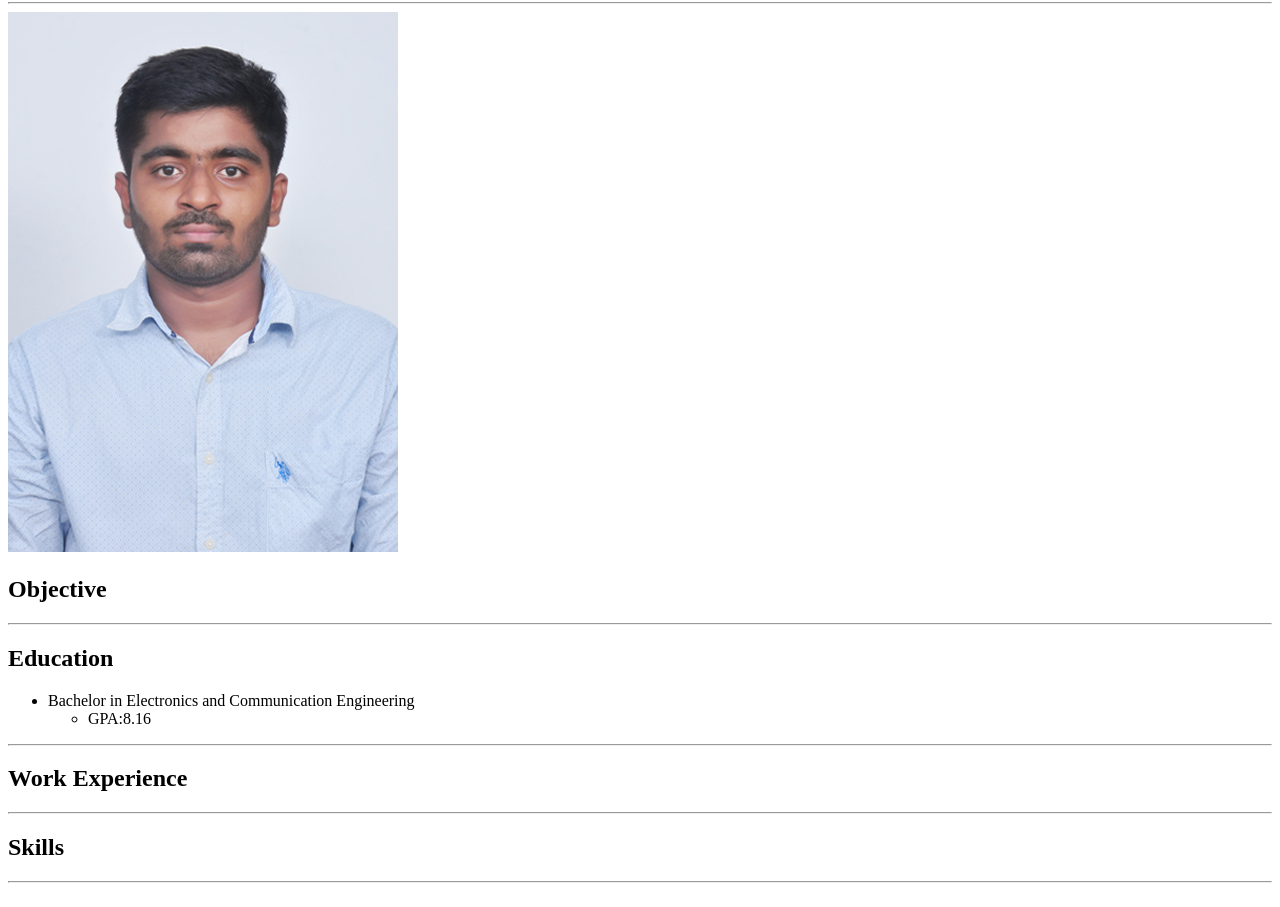
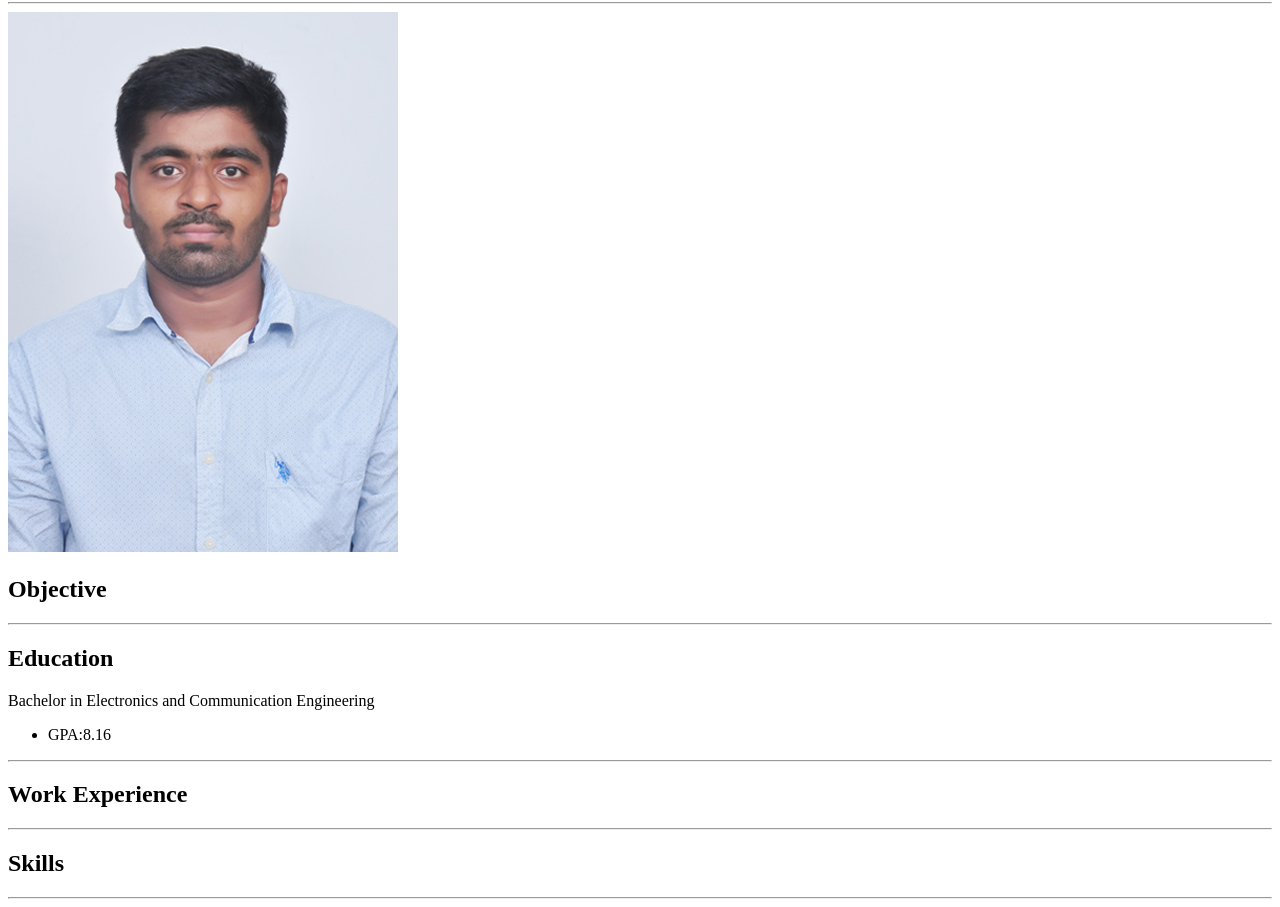
Before and after one commit to leo9015/MY-Portfolio, a plain HTML site: page index.html in a window 1280 px wide. Shown: the part 78-985 px from the top of the page. Drawn offline with Linux system fonts and the light colour scheme.

Commit message:
Update index.html

```diff
--- a/index.html
+++ b/index.html
@@ -13,17 +13,14 @@
         </div>
         <div class="Education">
             <h2>Education</h2>
-            <ul>
-                <li>
-                    Bachelor in Electronics and Communication Engineering
+
+                <p>Bachelor in Electronics and Communication Engineering </p>
                     <ul>
                         <li>
                             GPA:8.16
                         </li>
+                  </ul>
 
-                    </ul>
-                </li>
-            </ul>
             <hr>
         </div>
         <div class="Work Experience">
```
